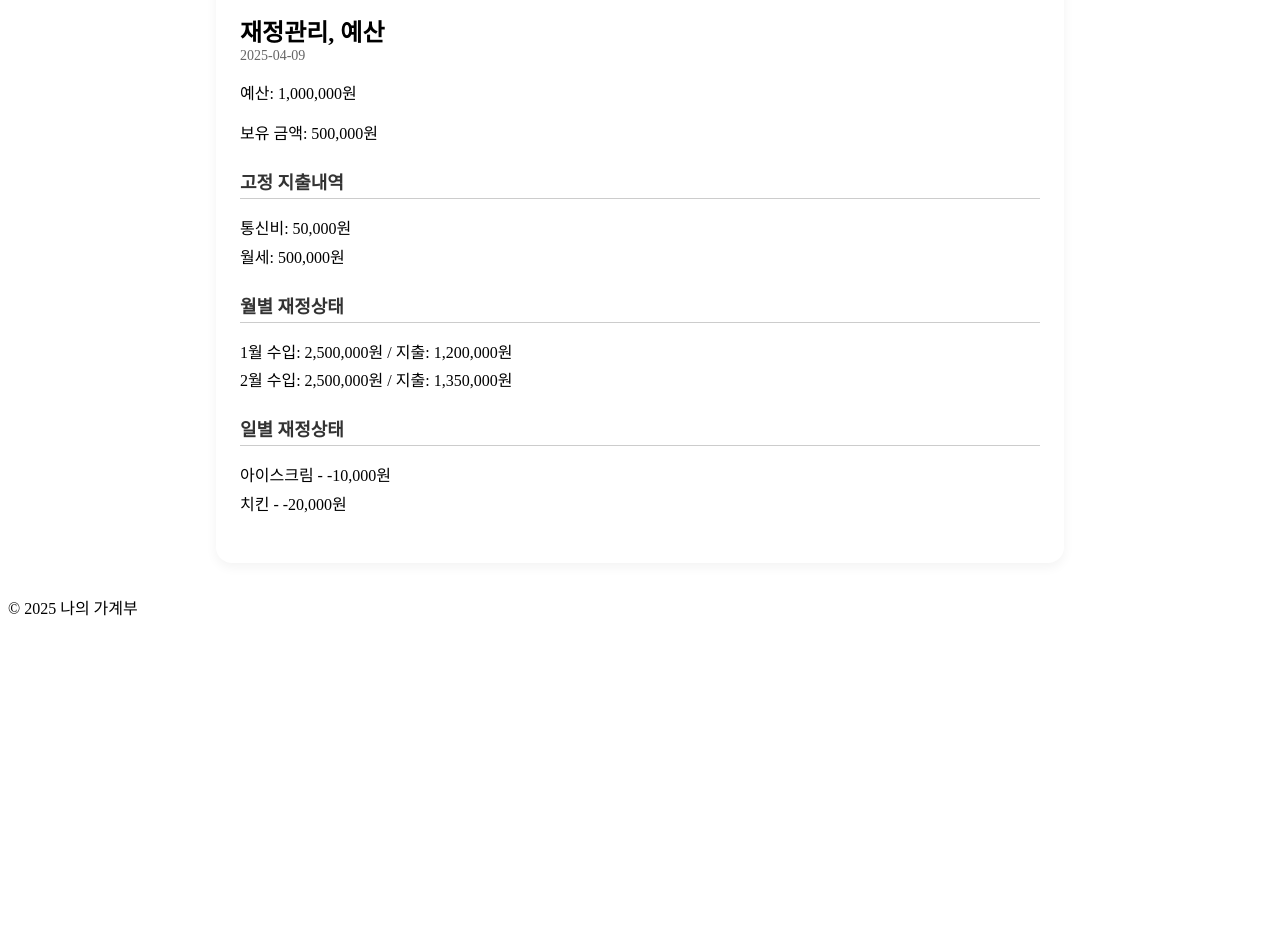
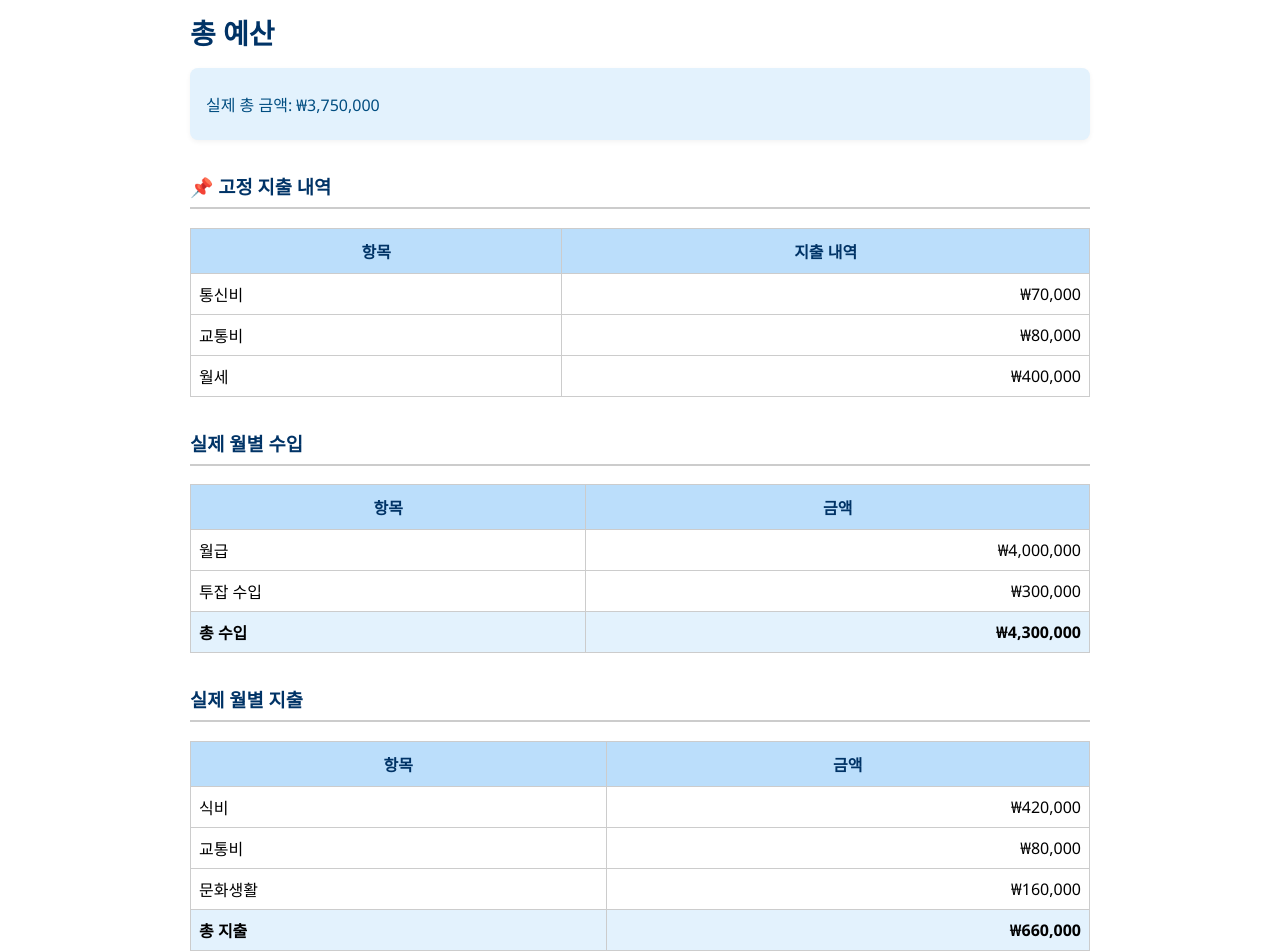
Before and after one commit to Hwang-Dawon/coinit, a Vue app: page /management in a window 1280 px wide. Shown: the part 460-1412 px from the top of the page. Before the commit the page ends 1095 px from the top, so only its background shows below. Built offline with nearby package versions, Linux system fonts and the light colour scheme.

Commit message:
재정관리 90%

```diff
--- a/src/views/Management.vue
+++ b/src/views/Management.vue
@@ -1,130 +1,203 @@
 <template>
   <div class="management">
+    <h2>총 예산</h2>
 
-      <header>
-        <h1>재정관리, 예산</h1>
-        <p>{{ today }}</p>
-      </header>
-      <!-- 예산관리 -->
-      <section class="budget-status">
-        <p>예산: {{ budget.toLocaleString() }}원</p>
-        <p>보유 금액: {{ balance.toLocaleString() }}원</p>
-      </section>
-
-      <!-- 고정 지출내역 -->
-      <div class="fixed-expense">
-        <h3>고정 지출내역</h3>
-        <ul>
-          <li v-for="item in expenses" :key="item.name">
-            {{ item.name }}: {{ item.amount.toLocaleString() }}원
-          </li>
-        </ul>
+    <!-- 잔액 요약 카드 -->
+    <div class="summary-card">
+      <p>실제 총 금액: ₩{{ actualBalance.toLocaleString() }}</p>
     </div>
 
-      <!-- 월별 재정상태 -->
-      <div class="monthly-status">
-        <h3>월별 재정상태</h3>
-        <ul>
-          <li v-for="m in monthly" :key="m.month">
-            {{ m.month }}월 수입: {{ m.income.toLocaleString() }}원 / 지출: {{ m.expense.toLocaleString() }}원
-          </li>
-        </ul>
-      </div>
+    <!-- 고정 지출 내역 -->
+    <h3>📌 고정 지출 내역</h3>
+    <table class="budget-table">
+      <thead>
+        <tr>
+          <th>항목</th>
+          <th>지출 내역</th>
+        </tr>
+      </thead>
+      <tbody>
+        <tr v-for="(item, index) in housing" :key="'fixed'+index">
+          <td>{{ item.name }}</td>
+          <td>₩{{ item.actual.toLocaleString() }}</td>
+        </tr>
+      </tbody>
+    </table>
 
-      <!-- 일별 재정상태 -->
-      <div class="daily-status">
-        <h3>일별 재정상태</h3>
-        <ul>
-          <li v-for="t in transactions" :key="t.id">
-            {{ t.desc }} - {{ t.amount.toLocaleString() }}원
-          </li>
-        </ul>
-      </div>
+    <!-- 실제 월별 수입 -->
+    <h3>실제 월별 수입</h3>
+    <table class="budget-table">
+      <thead>
+        <tr>
+          <th>항목</th>
+          <th>금액</th>
+        </tr>
+      </thead>
+      <tbody>
+        <tr v-for="(item, index) in actualIncome" :key="'income'+index">
+          <td>{{ item.name }}</td>
+          <td>₩{{ item.amount.toLocaleString() }}</td>
+        </tr>
+        <tr class="total-row">
+          <td><strong>총 수입</strong></td>
+          <td><strong>₩{{ actualIncomeTotal.toLocaleString() }}</strong></td>
+        </tr>
+      </tbody>
+    </table>
 
+    <!-- 실제 월별 지출 -->
+    <h3>실제 월별 지출</h3>
+    <table class="budget-table">
+      <thead>
+        <tr>
+          <th>항목</th>
+          <th>금액</th>
+        </tr>
+      </thead>
+      <tbody>
+        <tr v-for="(item, index) in actualSpending" :key="'spend'+index">
+          <td>{{ item.name }}</td>
+          <td>₩{{ item.amount.toLocaleString() }}</td>
+        </tr>
+        <tr class="total-row">
+          <td><strong>총 지출</strong></td>
+          <td><strong>₩{{ actualSpendingTotal.toLocaleString() }}</strong></td>
+        </tr>
+      </tbody>
+    </table>
+
+    <!-- 일별 재정 상태 -->
+    <h3>📅 일별 재정 상태</h3>
+    <table class="budget-table">
+      <thead>
+        <tr>
+          <th>날짜</th>
+          <th>항목</th>
+          <th>금액</th>
+        </tr>
+      </thead>
+      <tbody>
+        <tr v-for="item in transactions" :key="item.id">
+          <td>{{ item.date }}</td>
+          <td>{{ item.desc }}</td>
+          <td :class="{ negative: item.amount < 0 }">₩{{ item.amount.toLocaleString() }}</td>
+        </tr>
+      </tbody>
+    </table>
   </div>
 </template>
 
 <script setup>
-  import { ref } from 'vue'
+import { ref, computed } from 'vue'
 
-  const today = new Date().toISOString().slice(0, 10)
+const actualIncome = ref([
+  { name: '월급', amount: 4000000 },
+  { name: '투잡 수입', amount: 300000 }
+])
 
-  const budget = ref(1000000)
-  const balance = ref(500000)
+const actualSpending = ref([
+  { name: '식비', amount: 420000 },
+  { name: '교통비', amount: 80000 },
+  { name: '문화생활', amount: 160000 }
+])
 
-  const expenses = [
-    { name: '통신비', amount: 50000 },
-    { name: '월세', amount: 500000 }
-  ]
+const housing = ref([
+  { name: '통신비', actual: 70000 },
+  { name: '교통비', actual: 80000 },
+  { name: '월세', actual: 400000 }
+])
 
-  const monthly = [
-    { month: 1, income: 2500000, expense: 1200000 },
-    { month: 2, income: 2500000, expense: 1350000 }
-  ]
+const transactions = ref([
+  { id: 1, date: new Date().toISOString().slice(0, 10), desc: '커피', amount: -4500 },
+  { id: 2, date: new Date().toISOString().slice(0, 10), desc: '지하철', amount: -1250 }
+])
 
-  const transactions = [
-    { id: 1, desc: '아이스크림', amount: -10000 },
-    { id: 2, desc: '치킨', amount: -20000 }
-  ]
+const actualIncomeTotal = computed(() =>
+  actualIncome.value.reduce((sum, item) => sum + item.amount, 0)
+)
+
+const actualSpendingTotal = computed(() =>
+  actualSpending.value.reduce((sum, item) => sum + item.amount, 0)
+)
+
+const actualHousingTotal = computed(() =>
+  housing.value.reduce((sum, item) => sum + item.actual, 0)
+)
+
+const actualBalance = computed(() =>
+  actualIncomeTotal.value - actualHousingTotal.value
+)
 </script>
 
 <style scoped>
-
 .management {
-  max-width: 800px;
+  max-width: 900px;
   margin: 2rem auto;
-  padding: 1.5rem;
-  background: #ffffff;
-  border-radius: 16px;
-  box-shadow: 0 4px 12px rgba(0, 0, 0, 0.05);
+  font-family: 'Segoe UI', sans-serif;
+  padding: 1rem;
 }
 
-  .card {
-  background-color: #f9f9f9;
+h2 {
+  font-size: 28px;
+  color: #003366;
+  margin-bottom: 1rem;
+}
+
+h3 {
+  margin-top: 2rem;
+  color: #003366;
+  border-bottom: 2px solid #ccc;
+  padding-bottom: 0.5rem;
+}
+
+.summary-card {
+  background-color: #e3f2fd;
   padding: 1rem;
-  border-radius: 12px;
-  box-shadow: 0 2px 6px rgba(0, 0, 0, 0.05);
+  border-radius: 8px;
+  margin-bottom: 2rem;
+  box-shadow: 0 2px 5px rgba(0, 0, 0, 0.05);
+}
+
+.summary-card p {
+  margin: 0.5rem 0;
+  font-weight: 500;
+  color: #004d80;
+}
+
+.summary-card .diff {
+  color: #d32f2f;
+}
+
+.budget-table {
+  width: 100%;
+  border-collapse: collapse;
   margin-bottom: 1.5rem;
 }
 
-  h1 {
-    font-size: 24px;
-    margin-bottom: 0.5rem;
+.budget-table th {
+  background-color: #bbdefb;
+  padding: 10px;
+  text-align: center;
+  color: #003366;
+  font-weight: bold;
+  border: 1px solid #ccc;
 }
 
-  h3 {
-  font-size: 18px;
-  margin-bottom: 0.5rem;
-  border-bottom: 1px solid #ccc;
-  padding-bottom: 0.25rem;
-  color: #333;
+.budget-table td {
+  border: 1px solid #ccc;
+  padding: 8px;
+  text-align: right;
 }
 
-  section, .fixed-expense, .monthly-status, .daily-status {
-    margin-bottom: 1.5rem;
+.budget-table td:first-child {
+  text-align: left;
 }
 
-  ul {
-    list-style: none;
-    padding-left: 0;
+.total-row {
+  background-color: #e3f2fd;
 }
 
-  .income {
-  color: #007bff;
+.negative {
+  color: #d32f2f;
 }
-.expense {
-  color: #dc3545;
-  }
-
-  li {
-    margin-bottom: 0.3rem;
-  }
-
-  header p {
-  font-size: 14px;
-  color: #666;
-  margin-top: -0.5rem;
-  }
-
-
 </style>
```
Lines whose indentation alone changed are shown as unchanged.
